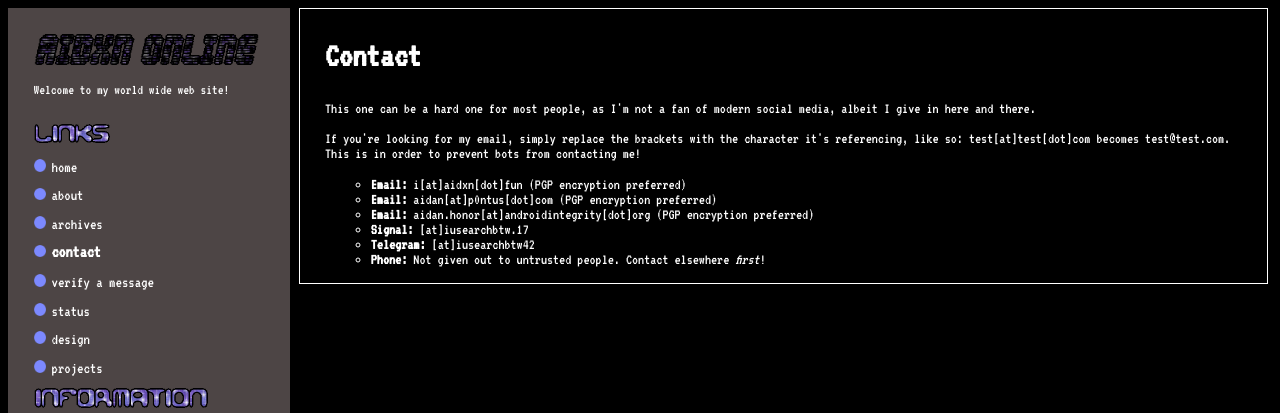
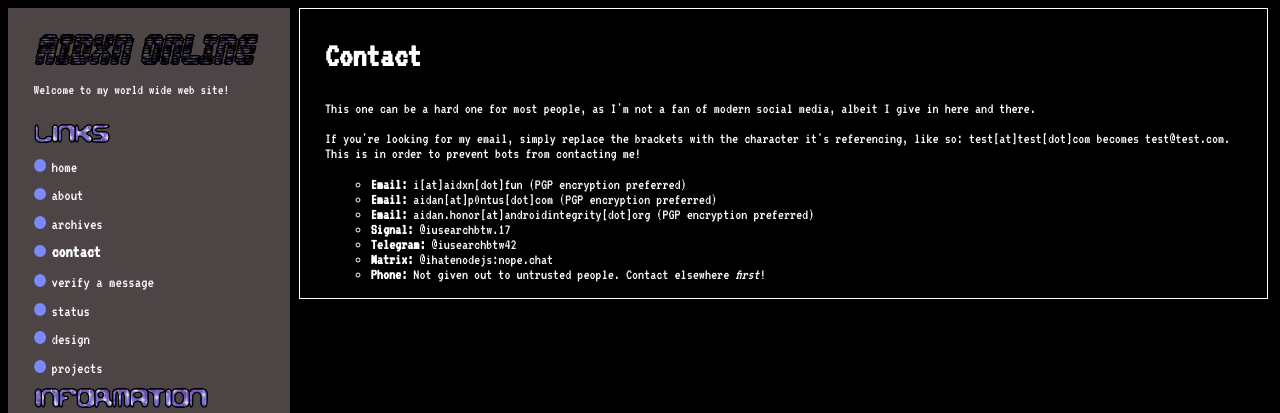
Before and after one commit to ihatenodejs/aidxnFUNretro, a plain HTML site: page src/contact.html in a window 1280 px wide. Shown: the top 413 px of the page. Drawn offline with Linux system fonts and the light colour scheme; no server answers.

Commit message:
add matrix, add @'s

```diff
--- a/src/contact.html
+++ b/src/contact.html
@@ -46,8 +46,9 @@
                 <li><b>Email:</b> i[at]aidxn[dot]fun (PGP encryption preferred)</li>
                 <li><b>Email:</b> aidan[at]p0ntus[dot]com (PGP encryption preferred)</li>
                 <li><b>Email:</b> aidan.honor[at]androidintegrity[dot]org (PGP encryption preferred)</li>
-                <li><b>Signal:</b> [at]iusearchbtw.17</li>
-                <li><b>Telegram:</b> [at]iusearchbtw42</li>
+                <li><b>Signal:</b> @iusearchbtw.17</li>
+                <li><b>Telegram:</b> @iusearchbtw42</li>
+                <li><b>Matrix:</b> @ihatenodejs:nope.chat</li>
                 <li><b>Phone:</b> Not given out to untrusted people. Contact elsewhere <i>first</i>!</li>
             </ul>
         </aside>
```
